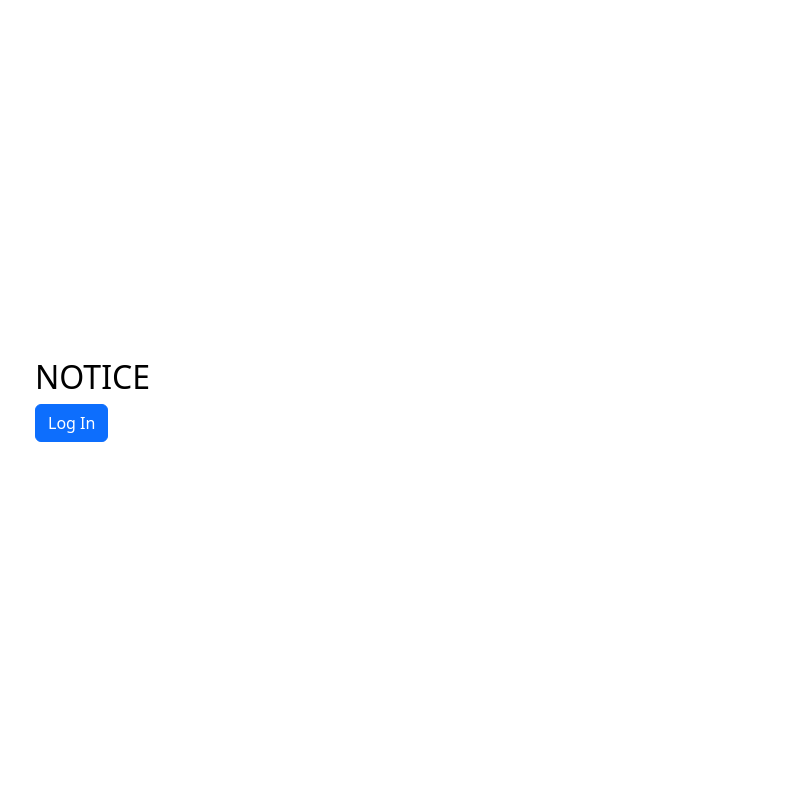
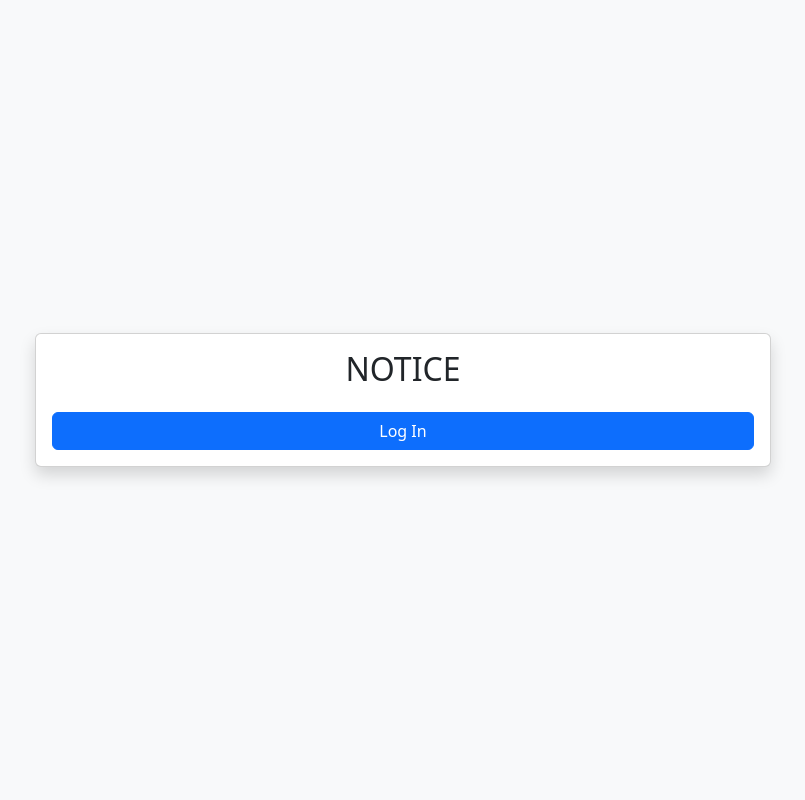
Before and after one commit to KimMancera/ipt101, a PHP site: page /ipt101/sent_notice.php in a window 1280 px wide. Shown: the whole page, without its empty margins (237-1042 px from the left). Run offline with PHP 8.4, Linux system fonts and the light colour scheme.

Commit message:
Update sent_notice.php
Updated Bootstrap Classes
Adjusted HTML Structure
Improved Layout
Styling

```diff
--- a/sent_notice.php
+++ b/sent_notice.php
@@ -1,40 +1,47 @@
+<?php
+// Check if the message parameter is set in the URL
+ //if(isset($_GET['message'])) {
+     // Redirect to the same page without the message parameter
+ //    header("Location: sent_notice.php");
+//     exit(); // Make sure to exit after redirection
+ //}
+?>
 <!DOCTYPE html>
 <html>
 <head>
     <title>SENT NOTICE</title>
-
     <link href="https://cdn.jsdelivr.net/npm/bootstrap@5.3.3/dist/css/bootstrap.min.css"
     rel="stylesheet" integrity="sha384-QWTKZyjpPEjISv5WaRU9OFeRpok6YctnYmDr5pNlyT2bRjXh0JMhjY6hW+ALEwIH"
     crossorigin="anonymous">
 </head>
-<body>
+<body class="bg-light">
     <div class="d-flex flex-column min-vh-100 justify-content-center align-items-center">
         <div class="container">
             <div class="row justify-content-center">
-                <div class="col-md-8 m-5">
-                    <h2 style="color:black">NOTICE</h2>
-
+                <div class="col-md-8">
+                    <div class="card shadow">
+                        <div class="card-body text-center">
+                            <h2 class="text-dark">NOTICE</h2>
                             <?php
                             if(isset($_GET['message'])) {
                                 $message = $_GET['message'];
                                 echo "<div class='alert alert-success'>$message</div>";
                             }
                             ?>
-
                             <form action="index.php" method="post">
-                        <button type="submit" class="btn btn-primary">Log In</button>
+                                <button type="submit" class="btn btn-primary w-100 mt-3">Log In</button>
                             </form>
                         </div>
                     </div>
                 </div>
             </div>
-
+        </div>
+    </div>
     <script src="https://cdn.jsdelivr.net/npm/@popperjs/core@2.11.8/dist/umd/popper.min.js"
     integrity="sha384-I7E8VVD/ismYTF4hNIPjVp/Zjvgyol6VFvRkX/vR+Vc4jQkC+hVqc2pM8ODewa9r"
     crossorigin="anonymous"></script>
     <script src="https://cdn.jsdelivr.net/npm/bootstrap@5.3.3/dist/js/bootstrap.min.js"
     integrity="sha384-0pUGZvbkm6XF6gxjEnlmuGrJXVbNuzT9qBBavbLwCsOGabYfZo0T0to5eqruptLy"
     crossorigin="anonymous"></script>
-
 </body>
 </html>
```
Lines whose indentation alone changed are shown as unchanged.
